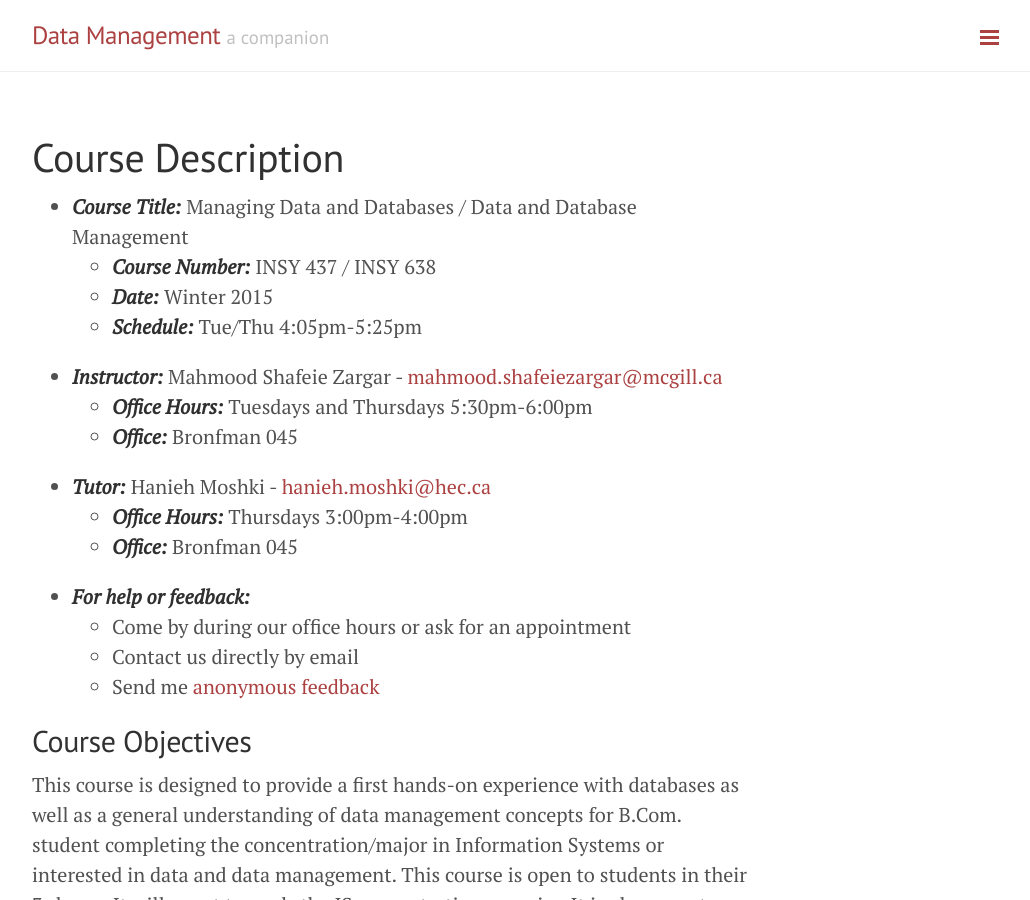
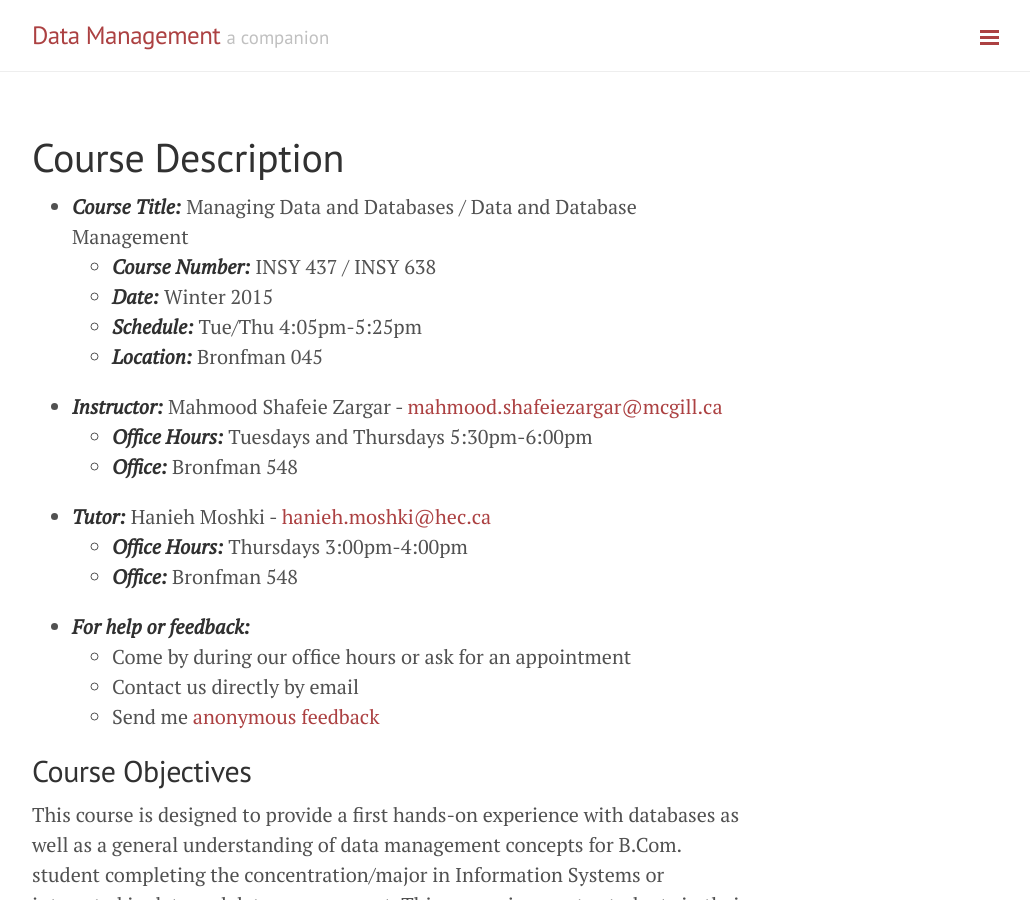
Before and after one commit to retrography/data-management, a Jekyll site: the page built from index.markdown, in a window 1280 px wide and 900 px high. Shown: the whole window, without its empty margins (248-1278 px from the left). Built offline with Jekyll 4.4.1, drawn with Linux system fonts in a browser that asks for light colours; Markdown is read by kramdown in place of the engine named in the settings.

Commit message:
Update index.markdown

```diff
--- a/index.markdown
+++ b/index.markdown
@@ -8,12 +8,13 @@ title: Course Description
     - ___Course Number:___ INSY 437 / INSY 638
     - ___Date:___ Winter 2015
     - ___Schedule:___ Tue/Thu 4:05pm-5:25pm
+    - ___Location:___ Bronfman 045
 - ___Instructor:___ Mahmood Shafeie Zargar - <mahmood.shafeiezargar@mcgill.ca>
     - ___Office Hours:___ Tuesdays and Thursdays 5:30pm-6:00pm
-    - ___Office:___ Bronfman 045
+    - ___Office:___ Bronfman 548
 - ___Tutor:___ Hanieh Moshki - <hanieh.moshki@hec.ca>
     - ___Office Hours:___ Thursdays 3:00pm-4:00pm
-    - ___Office:___ Bronfman 045
+    - ___Office:___ Bronfman 548
 - ___For help or feedback:___
     - Come by during our office hours or ask for an appointment
     - Contact us directly by email
```
